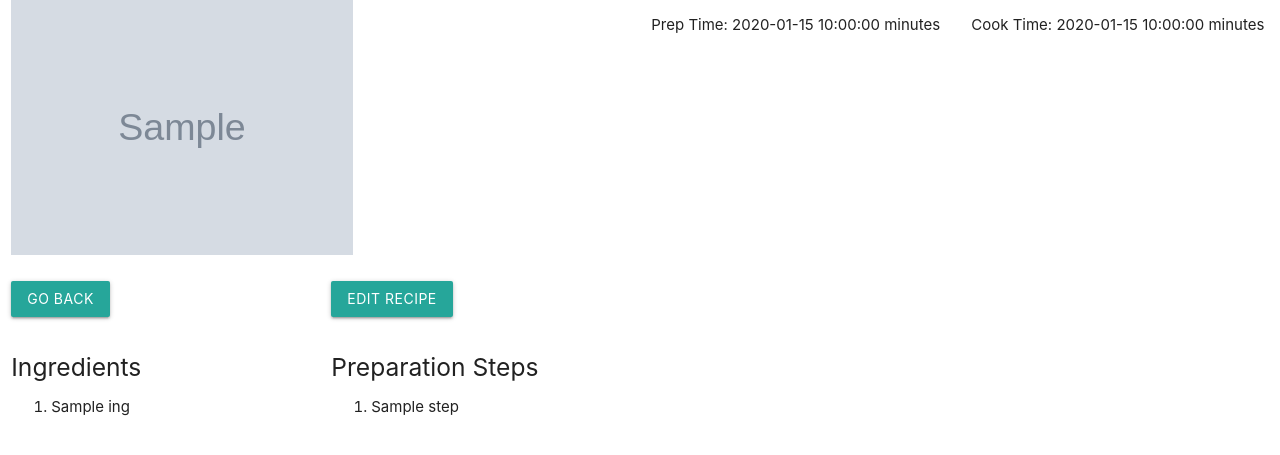
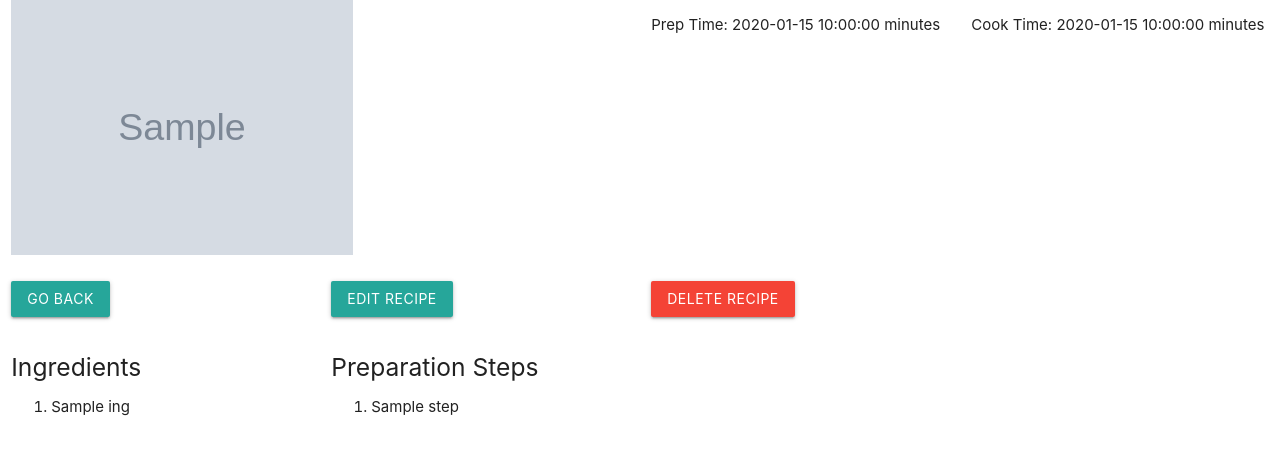
Before and after one commit to 10xOXR/2BN_Savoury_Sensations, a Flask app: template templates/recipedetail.html in a window 1280 px wide. Shown: the part 160-615 px from the top of the page. Run offline with Flask 2, Linux system fonts and the light colour scheme; the template is opened without the code that fills it: most values are stand-ins (such as "Sample title", 1, 10 or a date in 2020); grey boxes marked "Sample" are stand-in pictures; some libraries are stand-ins or nearby versions.

Commit message:
Add recipe delete function and default image
Added the capability to delete recipes from the datebase,
with a warning modal confirming user choice. Added default
image  to be used when user has added a recipe without an
image URL. Minor code changes to reflect changesd in MongoDB
Collection structure.

```diff
--- a/app.py
+++ b/app.py
@@ -18,20 +18,23 @@ mongo = PyMongo(app)
 
 coll_users = mongo.db.users
 coll_recipes = mongo.db.recipes
-coll_cuisine = mongo.db.cuisine
-
+coll_cuisines = mongo.db.cuisines
+coll_courses = mongo.db.courses
+coll_allergens = mongo.db.allergens
 
 # Helper functions
 
 def dropdowns(list1, list2, list3):
-        for types in coll_cuisine.find():
+        for types in coll_cuisines.find():
                 cuisine_type = types.get("cuisineType")
-                course_type = types.get("courseType")
-                allergen_type = types.get("allergens")
                 for item in cuisine_type:
                         list1.append(item)
+        for types in coll_courses.find():
+                course_type = types.get("courseType")
                 for item in course_type:
                         list2.append(item)
+        for types in coll_allergens.find():
+                allergen_type = types.get("allergenType")
                 for item in allergen_type:
                         list3.append(item)
 
@@ -111,8 +114,13 @@ def insert_update(recipe_id):
                 "imgUrl": request.form.get('imageUrl'),
                 "views": currentViews
         })
-        flash('Thank you! Your recipe has been submitted!')
+        flash('Thank you! Your update has been submitted!')
         return redirect(url_for("recipe_detail", recipe_id = recipe_id))
+
+@app.route("/delete_recipe/<recipe_id>")
+def delete_recipe(recipe_id):
+        coll_recipes.remove({"_id": ObjectId(recipe_id)})
+        return redirect(url_for("show_recipes"))
 
 if __name__ == "__main__":
         app.run(host=os.environ.get("IP"),
--- a/static/js/scripts.js
+++ b/static/js/scripts.js
@@ -3,5 +3,5 @@ $(document).ready(function () {
     $('.materialboxed').materialbox();
     $('select').formSelect();
     $('.collapsible').collapsible();
-
+    $('.modal').modal();
 });
--- a/templates/recipedetail.html
+++ b/templates/recipedetail.html
@@ -1,7 +1,5 @@
 {% extends "base.html" %}
 {% block content %}
-
-<h3>Recipe Details: {{ recipe.recipeName }}</h3>
 
 <h5>
     {% with messages = get_flashed_messages() %}
@@ -13,9 +11,15 @@
     {% endwith %}
 </h5>
 
+<h3>Recipe Details: {{ recipe.recipeName }}</h3>
+
 <div class="row">
     <div class="col s12 m6 card-image">
-        <img src="{{ recipe.imgUrl }}" alt="Recipe Image">
+        {% if recipe.imgUrl %}
+            <img src="{{ recipe.imgUrl }}" alt="Recipe Image">
+        {% else %}
+            <img src="{{ url_for('static', filename='img/no_img.jpg') }}" alt="No Image">
+        {% endif %}
     </div>
     <div class="col s3">
         <p>Prep Time: {{ recipe.prepTime }} minutes</p>
@@ -31,6 +35,9 @@
     <div class="col s3">
         <a class="waves-effect waves-light btn" href="{{ url_for('update_recipe', recipe_id=recipe._id) }}">Edit
             Recipe</a>
+    </div>
+    <div class="col s3">
+        <a class="waves-effect waves-light red btn modal-trigger" href="#modal-delete">Delete Recipe</a>
     </div>
 </div>
 <div class="row">
@@ -56,4 +63,17 @@
     </div>
 </div>
 
+<!-- Modal Structure -->
+<div id="modal-delete" class="modal">
+    <div class="modal-content">
+        <h4>Delete Recipe</h4>
+        <h5>Are you sure? This can't be undone.</h5>
+    </div>
+    <div class="modal-footer">
+        <a class="waves-effect waves-light red btn " href="{{ url_for('delete_recipe', recipe_id=recipe._id) }}">Delete
+            Recipe</a>
+        <a href="#!" class="modal-close waves-effect waves-light btn">Cancel</a>
+    </div>
+</div>
+
 {% endblock %}
--- a/templates/showrecipes.html
+++ b/templates/showrecipes.html
@@ -8,7 +8,11 @@
     <div class="col s12 m6 l3">
         <div class="card sticky-action">
             <div class="card-image waves-effect waves-block waves-light">
-                <img class="activator" src="{{ recipe.imgUrl }}">
+                {% if recipe.imgUrl %}
+                    <img class="activator" src="{{ recipe.imgUrl }}">
+                {% else %}
+                    <img class="activator" src="{{ url_for('static', filename='img/no_img.jpg') }}">
+                {% endif %}
                 <span class="card-title">{{ recipe.recipeName }}</span>
             </div>
             <div class="card-action">
```
Also changed, not shown: static/img/no_img.jpg (added).
